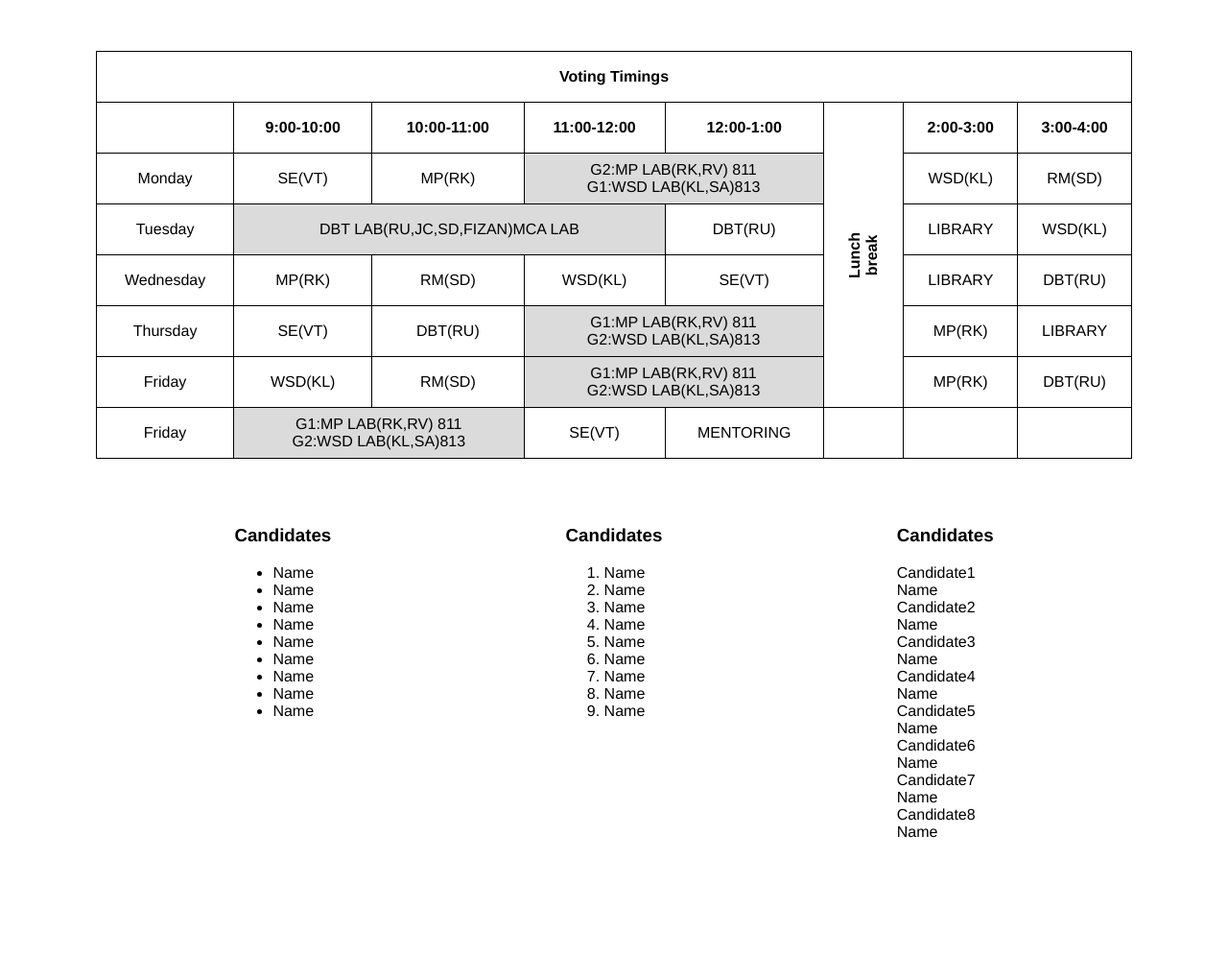
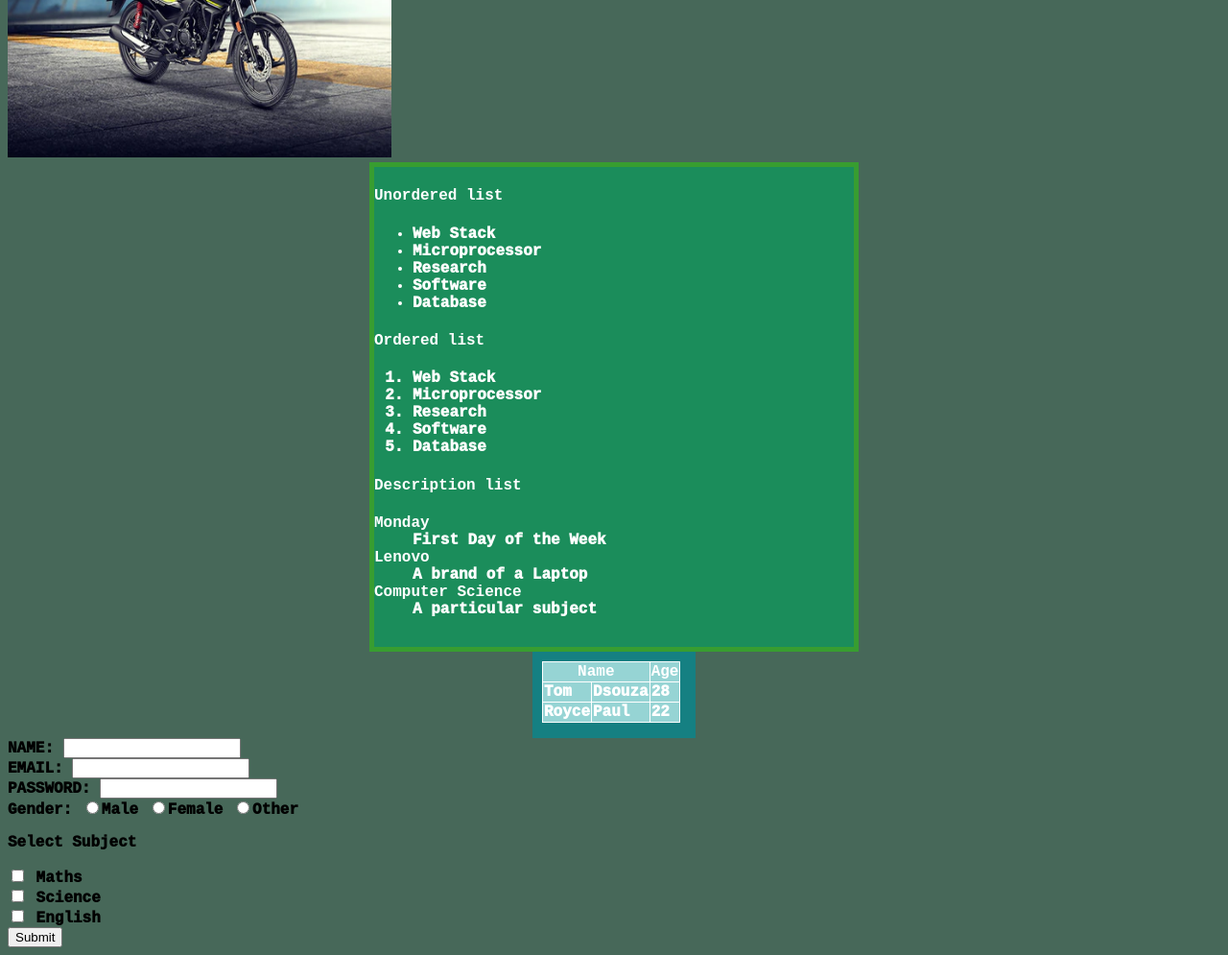
Before and after one commit to TyrellF/wsd, a plain HTML site: page index.html in a window 1280 px wide. Shown: the part 542-1537 px from the top of the page at 96% size. Before the commit the page ends 1434 px from the top, so only its background shows below. Drawn offline with Linux system fonts and the light colour scheme; a script that the page names is missing; a web font is replaced by a local one.

Commit message:
Add files via upload

```diff
--- a/index.html
+++ b/index.html
@@ -1,249 +1,133 @@
 <!DOCTYPE html>
-<html lang="en">
+
+<!
+1. Text formatting
+2. Links (3 links)
+3.Images (3 images)
+4.Image Map ( meaning ful image map using all area)
+5. Lists (all types)
+6. Tables  (rowspan, col span to be utilised)
+7. Forms ( 5 input types to be used)
+>
+
+<html>
 <head>
-    <meta charset="UTF-8">
-    <meta http-equiv="X-UA-Compatible" content="IE=edge">
-    <meta name="viewport" content="width=device-width, initial-scale=1.0">
-    <title>Static Web Page</title>
-    <link href="index.css" rel="stylesheet">
+	<meta charset="utf-8">
+	<meta name="viewport" content="width=device-width, initial-scale=1">
+	<title>LAB1</title>
+    <link rel="stylesheet" href="style.css">
     <script src="script.js"></script>
+	<link rel="preconnect" href="https://fonts.googleapis.com">
+    <link rel="preconnect" href="https://fonts.gstatic.com" crossorigin>
+    <link href="https://fonts.googleapis.com/css2?family=PT+Mono&display=swap" rel="stylesheet">
+
 </head>
-<body>
+<body class="body">
 
-    <div class="header">
+<! TEXT FORMATTING>
 
-        <a href="#">Online Voting</a>
-        <div class="nav-link">
-            <a href="#">Home</a>
-            <a class="nopad" href="#"><div class="openBtn">
-                <button class="openButton" data-modal="modalZero">Register</button>
-              </div></a>
-            <a href="#">Voting</a>
-            <a href="#">Election Results</a>
-            <a class="nopad" href="#"><div class="openBtn">
-                <button class="openButton" data-modal="modalOne">Contact us</button>
-              </div></a>
-              <a class="nopad" href="#"><div class="openBtn">
-                <button class="openButton" data-modal="modalTwo">Register Complaint</button>
-              </div></a>
-        </div>
+<! LINKS>
+
+<a href="https://www.youtube.com/"><strong>YOUTUBE LINK</strong></a><br>
+<a href="https://www.geeksforgeeks.org/"><small>GEEKFORGEEKS LINK</small></a><br>
+<a href="https://www.simplilearn.com/">SIMPLELEARN <sub>LINK</sub></a><br><br>
+<a href="mailto:someone@gmail.com"><em>Send email</em></a><br>
+
+
+<! IMAGES>
+<img src="img1.jpg" usemap="#img1" style="width:450px;height:300px;">
+<img src="img2.jpg" usemap="#img2" style="width:400px;height:300px;">
+<img src="img3.jpg" alt="Workplace" usemap="#img3" style="width:400px;height:300px;"> <br>
+
+<! IMAGE MAP>
+
+	<map name="img3">
+	  <area shape="default" href="https://www.honda2wheelersindia.com/">
+	</map>
+	<map name="img2">
+	  <area shape="default" href="https://in.bookmyshow.com/">
+	</map>
+	<map name="img1">
+	  <area shape="default" href="https://www.eatfit.in/">
+	</map>
+
+<! LISTS>
+<!-- <center> -->
+<div class="list">
+<h4>Unordered list</h4>
+      <ul>
+         <li>Web Stack</li>
+         <li>Microprocessor</li>
+         <li>Research</li>
+         <li>Software</li>
+         <li>Database</li>
+      </ul>
+
+<h4>Ordered list</h4>
+      <ol>
+          <li>Web Stack</li>
+         <li>Microprocessor</li>
+         <li>Research</li>
+         <li>Software</li>
+         <li>Database</li>
+      </ol>
+
+<h4>Description list</h4>
+      <dl>
+         <dt><b>Monday</b></dt>
+         <dd>First Day of the Week</dd>
+         <dt><b>Lenovo</b></dt>
+         <dd>A brand of a Laptop</dd>
+         <dt><b>Computer Science</b></dt>
+         <dd>A particular subject</dd>
+      </dl>
 </div>
 
-    <div class="banner dark">
-        <p><b>We are open by appointment only</b> / Please call 760-878-0224 to schedule appointment</p>
-    </div>
-    <div class="banner light">
-        <h1>This is the new official Voting system Website</h1>
-        <p>The website has been updated to provide voters an even easier way to find important election and voting information</p>
-    </div>
+<!-- </center> -->
+<! TABLES>
+<div class="tables">
 
-    <div class="content">
-        <div class="tiles"><img src="https://image.shutterstock.com/image-vector/registration-icon-on-white-background-260nw-331182206.jpg" alt="registration" usemap="#workmap"></div>
-        <div class="tiles"><img src="https://cdn-icons-png.flaticon.com/512/4812/4812397.png" alt="registration" usemap="#workmap"></div>
-        <div class="tiles"><img src="https://previews.123rf.com/images/trimulyani/trimulyani2003/trimulyani200300137/141296348-speaker-icon-vector-design-symbol.jpg" alt="registration" usemap="#workmap"></div>
-        <div class="tiles"><img src="https://image.shutterstock.com/image-vector/newspaper-icon-thin-line-web-260nw-282635822.jpg" alt="registration" usemap="#workmap"></div>
-
-    </div>
-
-    <map name="workmap">
-        <area shape="default" alt="default" href="www.google.com">
-    </map>
-
-    <div class="table"><table>
+<table>
   <tr>
-            <th colspan="8">Voting Timings</th>
+    <th colspan="2">Name</th>
+    <th>Age</th>
   </tr>
   <tr>
-            <th></th>
-            <th>9:00-10:00</th>
-            <th>10:00-11:00</th>
-            <th>11:00-12:00</th>
-            <th>12:00-1:00</th>
-            <th class="rotate" rowspan="6">Lunch<br> break</th>
-            <th>2:00-3:00</th>
-            <th>3:00-4:00</th>
+    <td>Tom</td>
+    <td>Dsouza</td>
+    <td>28</td>
   </tr>
   <tr>
-            <td>Monday</td>
-            <td>SE(VT)</td>
-            <td>MP(RK)</td>
-            <td class="grey" colspan="2">G2:MP LAB(RK,RV) 811<br>G1:WSD LAB(KL,SA)813</td>
-            <td>WSD(KL)</td>
-            <td>RM(SD)</td>
+    <td>Royce</td>
+    <td>Paul</td>
+    <td>22</td>
   </tr>
-        <tr>
-            <td>Tuesday</td>
-            <td class="grey" colspan="3">DBT LAB(RU,JC,SD,FIZAN)MCA LAB</td>
-            <td>DBT(RU)</td>
-            <td>LIBRARY</td>
-            <td>WSD(KL)</td>
-        </tr>
-        <tr>
-            <td>Wednesday</td>
-            <td>MP(RK)</td>
-            <td>RM(SD)</td>
-            <td>WSD(KL)</td>
-            <td>SE(VT)</td>
-            <td>LIBRARY</td>
-            <td>DBT(RU)</td>
-        </tr>
-        <tr>
-            <td>Thursday</td>
-            <td>SE(VT)</td>
-            <td>DBT(RU)</td>
-            <td class="grey" colspan="2">G1:MP LAB(RK,RV) 811<br>G2:WSD LAB(KL,SA)813</td>
-            <td>MP(RK)</td>
-            <td>LIBRARY</td>
-        </tr>
-        <tr>
-            <td>Friday</td>
-            <td>WSD(KL)</td>
-            <td>RM(SD)</td>
-            <td class="grey" colspan="2">G1:MP LAB(RK,RV) 811<br>G2:WSD LAB(KL,SA)813</td>
-            <td>MP(RK)</td>
-            <td>DBT(RU)</td>
-        </tr>
-        <tr>
-            <td>Friday</td>
-            <td class="grey" colspan="2">G1:MP LAB(RK,RV) 811<br>G2:WSD LAB(KL,SA)813</td>
-            <td>SE(VT)</td>
-            <td>MENTORING</td>
-            <td border="0"></td>
-            <td border="0"></td>
-            <td border="0"></td>
-        </tr>
-    </table></div>
-
-    <div class="list"><div><h3>Candidates</h3>
-        <ul>
-            <li>Name</li>
-            <li>Name</li>
-            <li>Name</li>
-            <li>Name</li>
-            <li>Name</li>
-            <li>Name</li>
-            <li>Name</li>
-            <li>Name</li>
-            <li>Name</li>
-        </ul></div>
-        <div>
-        <h3>Candidates</h3>
-        <ol>
-            <li>Name</li>
-            <li>Name</li>
-            <li>Name</li>
-            <li>Name</li>
-            <li>Name</li>
-            <li>Name</li>
-            <li>Name</li>
-            <li>Name</li>
-            <li>Name</li>
-        </ol></div>
-        <div>
-        <h3>Candidates</h3>
-        <dl>
-            <dt>Candidate1</dt>
-            <dr>Name</dr>
-            <dt>Candidate2</dt>
-            <dr>Name</dr>
-            <dt>Candidate3</dt>
-            <dr>Name</dr>
-            <dt>Candidate4</dt>
-            <dr>Name</dr>
-            <dt>Candidate5</dt>
-            <dr>Name</dr>
-            <dt>Candidate6</dt>
-            <dr>Name</dr>
-            <dt>Candidate7</dt>
-            <dr>Name</dr>
-            <dt>Candidate8</dt>
-            <dr>Name</dr>
-        </dl></div>
+</table>
 </div>
 
 
-    <div id="modalZero" class="modal">
-        <div class="modal-content">
-          <div class="contact-form">
-            <a class="close">&times;</a>
-            <form action="/">
-              <h2>Register</h2>
-              <div>
-                <input class="fname" type="text" name="name" placeholder="Full name" />
-                <input type="text" name="name" placeholder="Email" />
-                <input type="text" name="name" placeholder="Phone number" />
-              </div>
-              <button type="submit" href="/">Submit</button>
+<! FORMS>
+
+<form action="/action_page.php">
+    <label for="ename">NAME: 	</label>
+    <input type="text" id="name" name="name"/> <br/>
+    <label for="email">EMAIL: 	</label>
+    <input type="email" id="email" name="email"/> <br/>
+    <label for="password">PASSWORD:</label>
+    <input type="password" id="password" name="password"/> <br/>
+    <label for="gender">Gender: </label>
+              <input type="radio" id="gender" name="gender" value="male">Male
+              <input type="radio" id="gender" name="gender" value="female">Female
+              <input type="radio" id="gender" name="gender" value="other">Other <br/>
+    <p>Select Subject</p>
+    <input type="checkbox">
+    <label for="Maths">Maths</label> <br>
+    <input type="checkbox">
+    <label for="Science">Science</label> <br>
+    <input type="checkbox">
+	  <label for="English">English</label> <br>
+    <input type="submit" value="Submit">
 </form>
-          </div>
-        </div>
-      </div>
-
-    <div id="modalOne" class="modal">
-        <div class="modal-content">
-          <div class="contact-form">
-            <a class="close">&times;</a>
-            <form action="/">
-              <h2>Contact Us</h2>
-              <div>
-                <input class="fname" type="text" name="name" placeholder="Full name" />
-                <input type="text" name="name" placeholder="Email" />
-                <input type="text" name="name" placeholder="Phone number" />
-                <input type="text" name="name" placeholder="Website" />
-              </div>
-              <span>Message</span>
-              <div>
-                <textarea rows="4"></textarea>
-              </div>
-              <button type="submit" href="/">Submit</button>
-            </form>
-          </div>
-        </div>
-      </div>
-
-      <div id="modalTwo" class="modal">
-        <div class="modal-content">
-          <div class="contact-form">
-            <span class="close">&times;</span>
-            <form action="/">
-              <h2>Complaint form</h2>
-              <div>
-                <input class="fname" type="text" name="name" placeholder="Full name" />
-                <input type="text" name="name" placeholder="Email" />
-                <input type="text" name="name" placeholder="Phone number" />
-                <input type="text" name="name" placeholder="Website" />
-              </div>
-              <span>Message</span>
-              <div>
-                <textarea rows="4"></textarea>
-              </div>
-              <button type="submit" href="/">Submit</button>
-            </form>
-          </div>
-        </div>
-      </div>
-
-    <script>
-        let modalBtns = [...document.querySelectorAll(".openButton")];
-      modalBtns.forEach(function (btn) {
-        btn.onclick = function () {
-          let modal = btn.getAttribute("data-modal");
-          document.getElementById(modal).style.display = "block";
-        };
-      });
-      let closeBtns = [...document.querySelectorAll(".close")];
-      closeBtns.forEach(function (btn) {
-        btn.onclick = function () {
-          let modal = btn.closest(".modal");
-          modal.style.display = "none";
-        };
-      });
-      window.onclick = function (event) {
-        if (event.target.className === "modal") {
-          event.target.style.display = "none";
-        }
-      };
-    </script>
 
 </body>
 </html>
--- /dev/null
+++ b/style.css
@@ -0,0 +1,37 @@
+table, th, td {
+  border: 1px solid white;
+  border-collapse: collapse;
+}
+
+
+th, td {
+  background-color: #96D4D4;
+}
+
+.body{
+  font-family: "PT Mono", monospace;
+  /*margin-top: 5px;*/
+
+  font-weight: 1000;
+  font-size: 16px;
+  background-color: #476859;
+}
+
+.list{
+  margin: auto;
+  background-color: #1b8d5b;
+  color: white;
+  height: 500px;
+  width: 500px;
+  border: 5px solid #389d30;
+}
+
+.tables{
+
+
+padding: 10px;  margin: auto;
+  background-color: #158082;
+  color: white;
+  height: 70px;
+  width: 150px;
+}
```
Also changed, not shown: img1.jpg (added), img2.jpg (added), img3.jpg (added), 1 other file. Lines whose indentation alone changed are shown as unchanged.
